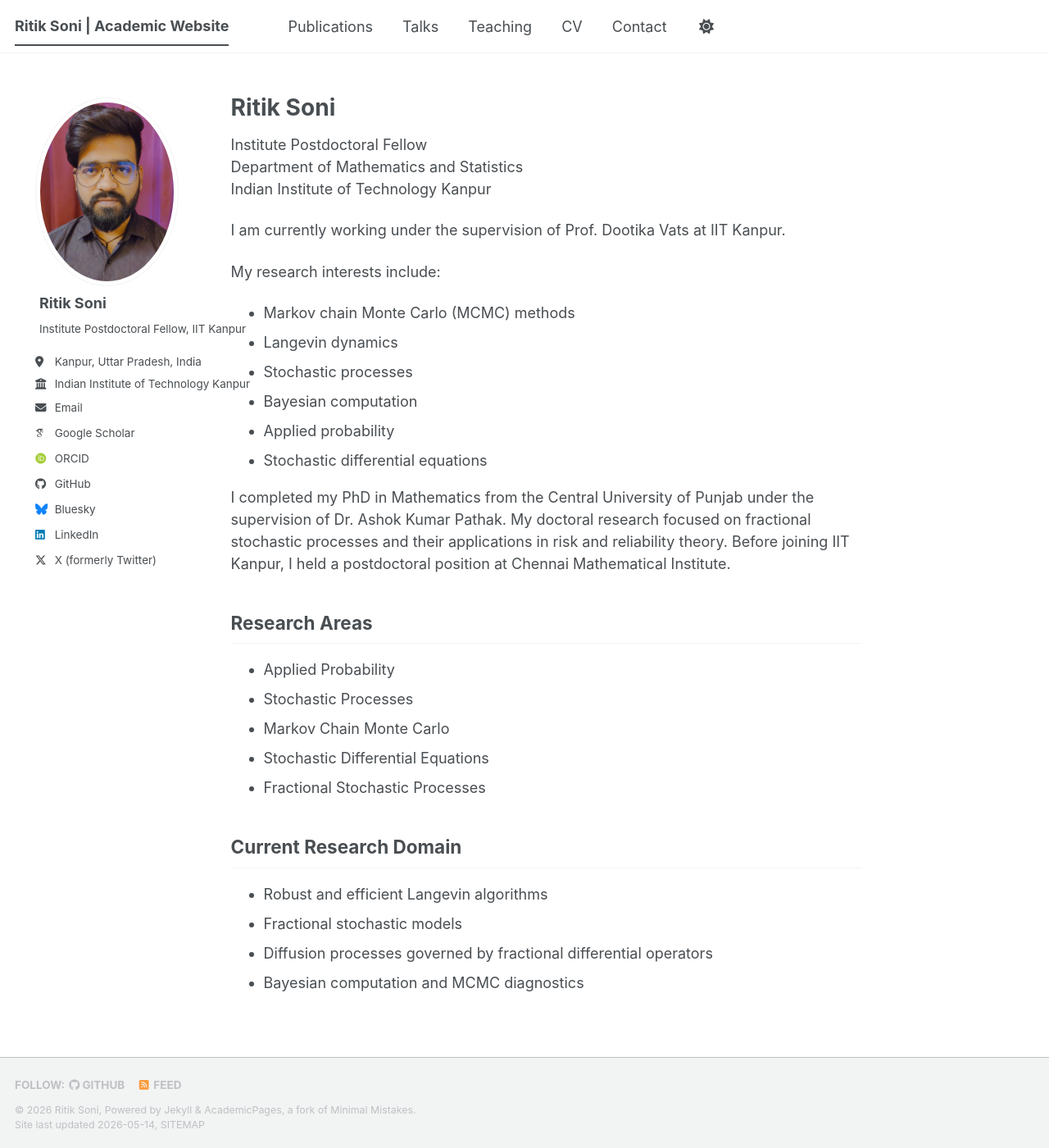
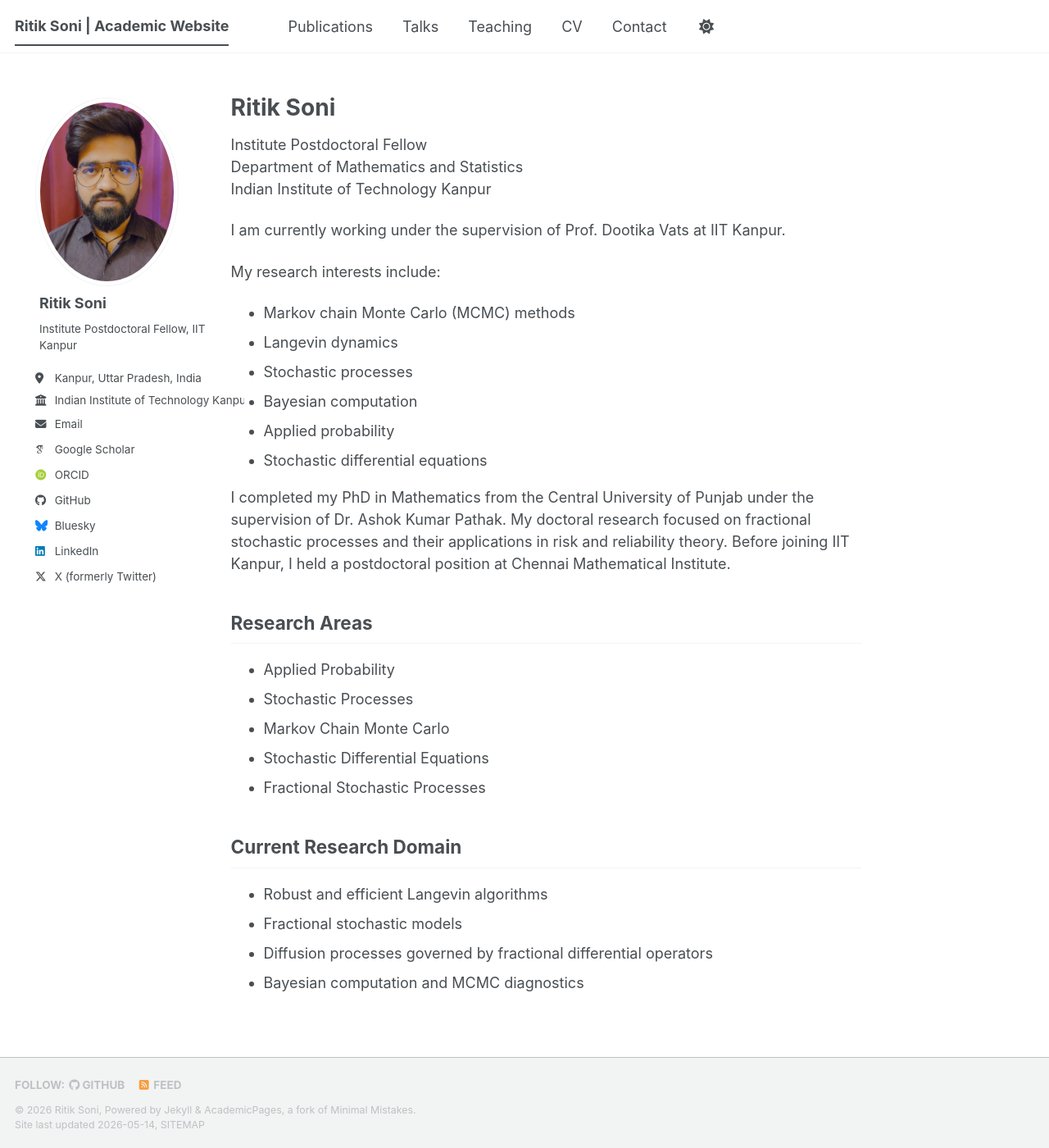
Before and after one commit to ritik824/ritik824.github.io, a Jekyll site: the page built from _pages/about.md, in a window 1280 px wide and 1400 px high. Shown: the whole window at 82% size. Built offline with Jekyll 4.4.1, drawn with Linux system fonts in a browser that asks for light colours; some web fonts are replaced; a script bundle is joined from its source files by our own code; library files that are not in the unit come from our copies.

Commit message:
Update custom.css

```diff
--- a/assets/css/custom.css
+++ b/assets/css/custom.css
@@ -1,28 +1,54 @@
-/* Sidebar spacing only (SAFE FIX) */
 
-.sidebar {
-  width: 28%;
-  min-width: 260px;
-  max-width: 380px;
+/* =========================
+   SIDEBAR - CLEAN RESPONSIVE FIX
+   (NO OVERLAP, NO BREAKING)
+========================= */
 
-  padding-left: 25px;
-  padding-right: 20px;
+@media (min-width: 1024px) {
+  .sidebar {
+    width: 280px;
+    min-width: 280px;
+    max-width: 280px;
 
-  box-sizing: border-box;
+    padding-left: 25px;
+    padding-right: 20px;
+
+    box-sizing: border-box;
+  }
+
+  /* Push main content properly */
+  .page__content {
+    margin-left: 300px;
+  }
 }
 
-/* Add breathing space inside sidebar */
+/* Mobile view */
+@media (max-width: 1023px) {
+  .sidebar {
+    width: 100%;
+    max-width: 100%;
+    padding: 15px;
+  }
+
+  .page__content {
+    margin-left: 0;
+  }
+}
+
+/* Sidebar inner spacing */
 .author__content {
   margin-left: 5px;
   margin-right: 5px;
 }
 
-/* Improve line spacing */
+/* Links spacing */
 .author__urls {
   line-height: 1.8;
 }
 
-/* Make text look less cramped */
+/* Name styling */
 .author__name {
   margin-bottom: 10px;
+  font-size: 22px;
+  font-weight: 700;
 }
```
